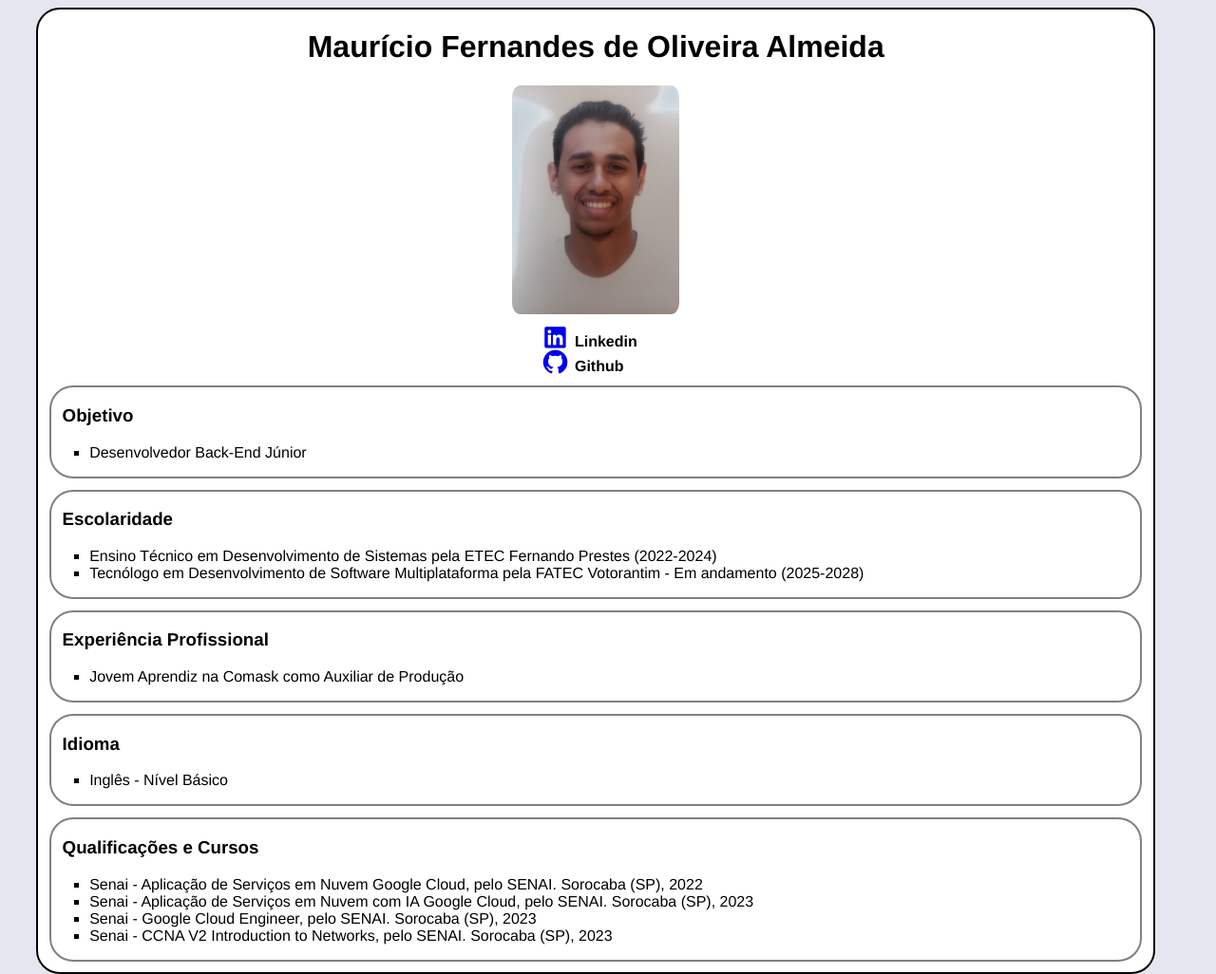
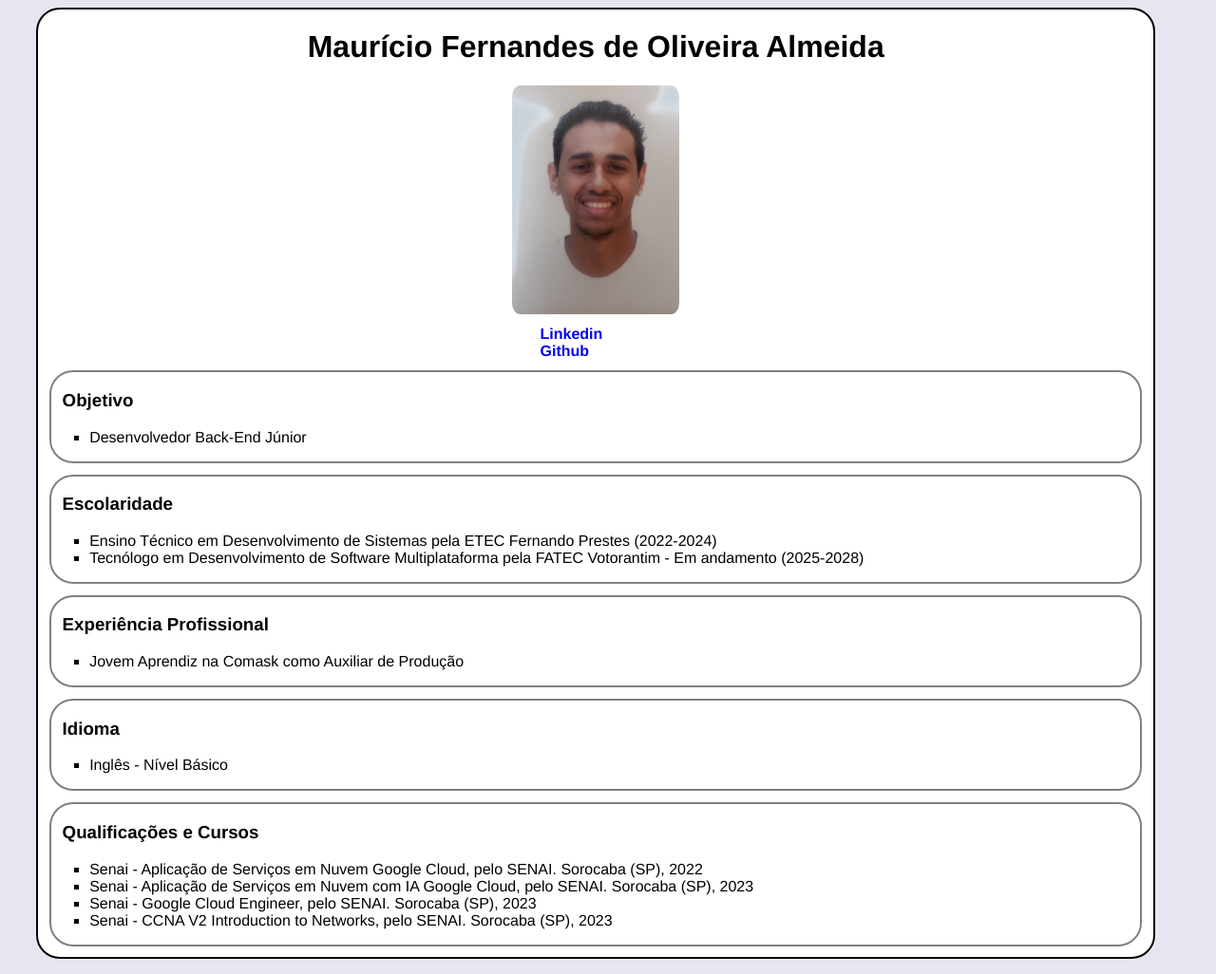
Before and after one commit to MauricioAlmeida01/Site_Curriculum_v2_Mauricio, a plain HTML site: page index.html in a window 1280 px wide. Shown: the whole page at 95% size. Drawn offline with Linux system fonts and the light colour scheme.

Commit message:
Update index.html

```diff
--- a/index.html
+++ b/index.html
@@ -13,8 +13,8 @@
             <h1>Maurício Fernandes de Oliveira Almeida</h1>
             <img src="foto_pessoal.jpg" alt="">
             <div class="div-icon">
-                <a href="https://www.linkedin.com/in/mauricio-almeida-184bba287" target="_blank"><i class="fa-brands fa-linkedin"></i></a> <b class="text-icon">Linkedin</b> <br />
-                <a href="https://github.com/MauricioAlmeida01" target="_blank"><i class="fa-brands fa-github"></i></a> <b class="text-icon">Github</b>
+                <a href="https://www.linkedin.com/in/mauricio-almeida-184bba287" target="_blank"><b class="text-icon">Linkedin</b></a><br />
+                <a href="https://github.com/MauricioAlmeida01" target="_blank"><b class="text-icon">Github</b></a>
             </div>
             <section>
                 <summary><h3 class="card-text">Objetivo</h3></summary>
@@ -52,4 +52,5 @@
             </section>
         </div>
     </body>
+
 </html>
```
